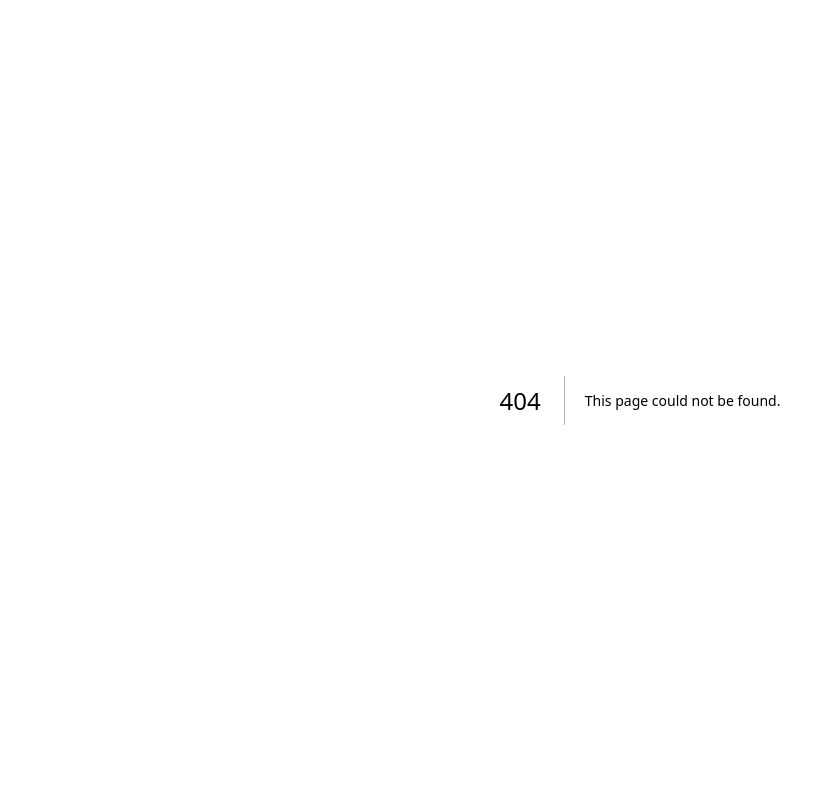
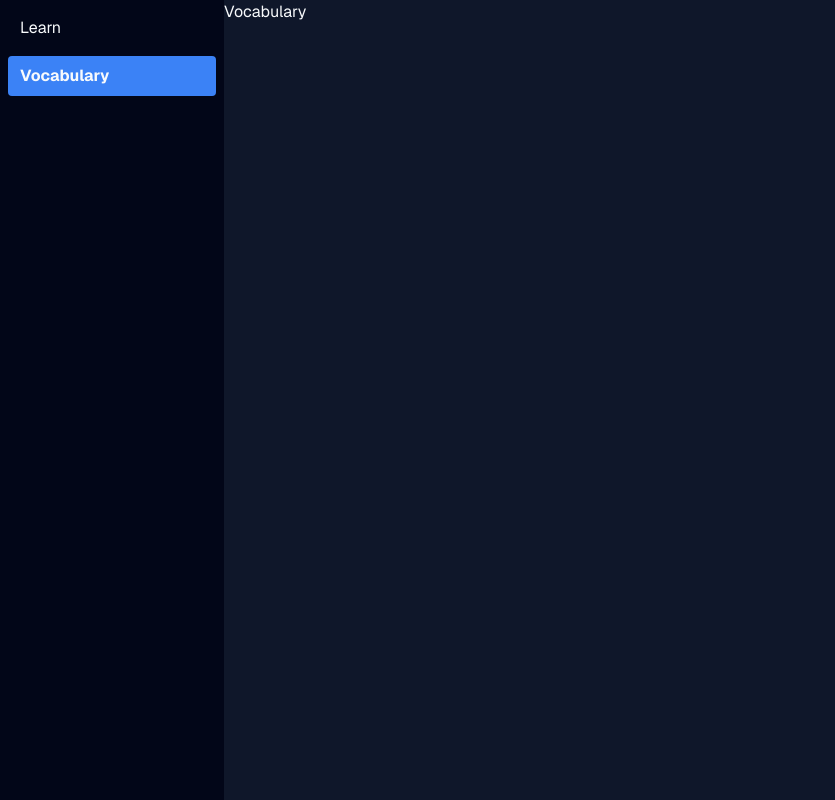
Before and after one commit to code-bakaneko/bakaworks-mobile, a Next.js app: page /vocabulary in a window 1280 px wide. Before the commit this address had no page. Shown: the whole page, without its empty margins (0-835 px from the left). Built offline with nearby package versions, Linux system fonts and the light colour scheme.

Commit message:
restructured folders, and created blank vocabulary page

```diff
--- a/app/learn/layout.tsx
+++ b/app/(learn)/layout.tsx
@@ -6,9 +6,9 @@ export default function LearnLayout({
     children: React.ReactNode;
 }>) {
     return (
-        <div>
+        <div className="flex">
             <LearnSidebar />
-            <main>{children}</main>
+            <main className="flex-1">{children}</main>
         </div>
     )
 }
--- /dev/null
+++ b/app/(learn)/vocabulary/page.tsx
@@ -0,0 +1,7 @@
+export default function VocabularyPage() {
+    return (
+        <div>
+            Vocabulary
+        </div>
+    )
+}
--- a/app/components/sidebar.tsx
+++ b/app/components/sidebar.tsx
@@ -1,7 +1,23 @@
+"use client"
+import Link from "next/link"
+import { usePathname } from "next/navigation"
+
 export default function LearnSidebar() {
+    const pathname = usePathname();
+
+    const links = [
+        { name: "Learn", url: "/learn"},
+        { name: "Vocabulary", url: "/vocabulary"}
+    ]
     return (
-        <aside>
-
+        <aside className="h-screen w-56 bg-slate-950 p-2 flex flex-col gap-2">
+            {links.map((link) => (
+                <Link key={link.name} href={link.url}
+                    className={`px-3 py-2 rounded-sm transition-all
+                     ${pathname === link.url? "bg-brand font-bold" : "hover:bg-brand/50" }`}>
+                    {link.name}
+                </Link>
+            ))}
         </aside>
     )
 }
```
Also changed, not shown: app/(learn)/learn/page.tsx (renamed from app/learn/page.tsx).
